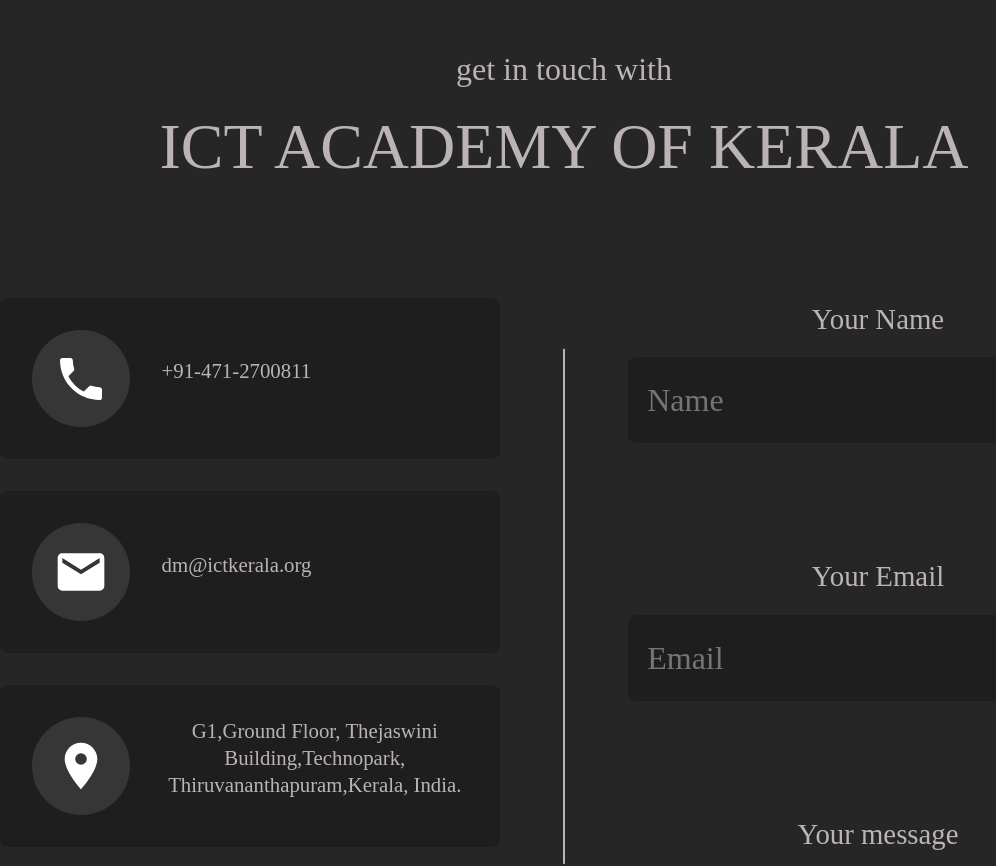
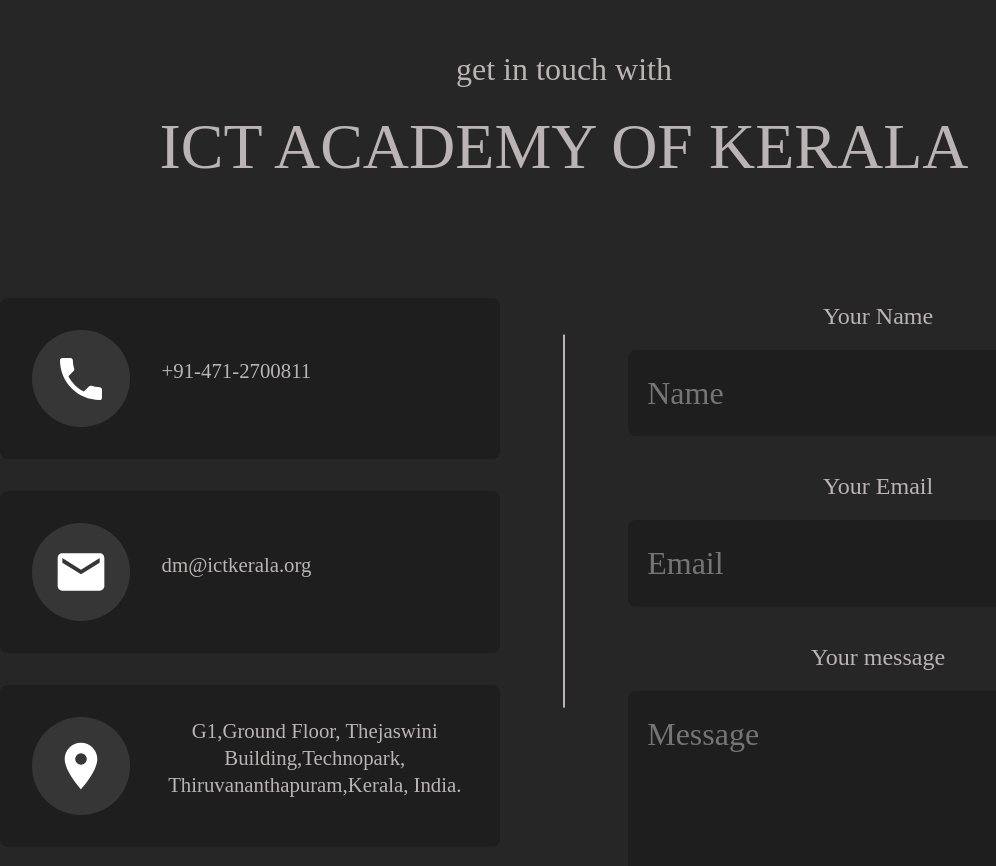
Before and after one commit to kantraman/ictak-website-mern, a React (Create React App) app in the folder frontend/: page / in a window 1280 px wide. Shown: the part 672-1538 px from the top of the page, without its empty margins (76-1072 px from the left). Built offline with nearby package versions, Linux system fonts and the light colour scheme.

Commit message:
Update ContactForm.js

```diff
--- a/frontend/src/components/contact us/ContactForm.js
+++ b/frontend/src/components/contact us/ContactForm.js
@@ -8,7 +8,7 @@ const FormStyle = styled.form`
     margin-bottom: 2rem;
   }
   label {
-    font-size: 1.8rem;
+    font-size: 1.5rem;
   }
   input,
   textarea {
@@ -29,7 +29,8 @@ const FormStyle = styled.form`
   button[type='submit'] {
     background-color: var(--gray-1);
     color: var(--black);
-    font-size: 2rem;
+    font-size: 1.2rem;
+    font-weight:bold;
     display: inline-block;
     outline: none;
     border: none;
@@ -39,8 +40,7 @@ const FormStyle = styled.form`
   }
   p {
     color: red;
-    padding: 2rem;
-    font-size: 2rem;
+    font-size: 1rem;
   }
 `;
 
```
